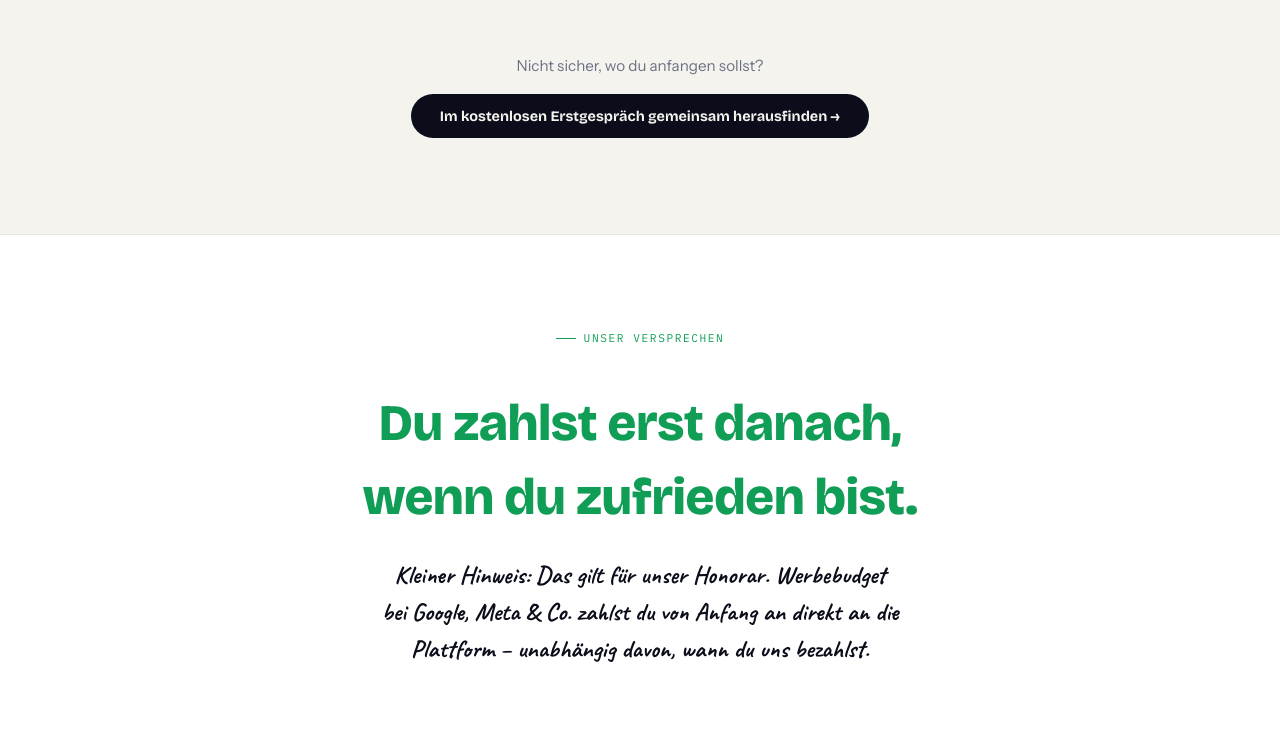
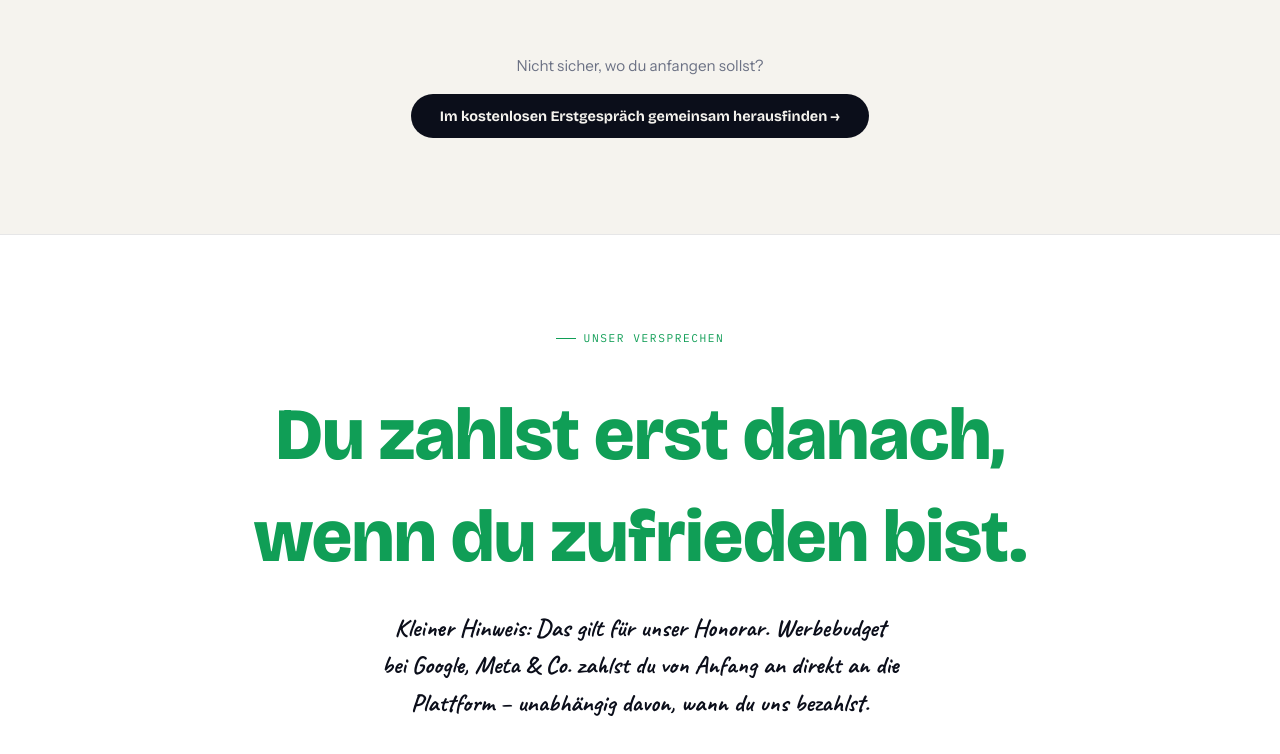
Before and after one commit to 1-david-1/website, a plain HTML site: page index.html in a window 1280 px wide. Shown: the part 2042-2796 px from the top of the page. Drawn offline with nearby package versions, Linux system fonts and the light colour scheme.

Commit message:
Adjust CSS styles for usp-inner and usp-hw

```diff
--- a/css/main.css
+++ b/css/main.css
@@ -4051,7 +4051,7 @@
 }
 
 .usp-inner {
-  max-width: 720px;
+  max-width: 840px;
   margin: 0 auto;
   display: flex;
   flex-direction: column;
@@ -4063,15 +4063,15 @@
   display: flex;
   flex-direction: column;
   align-items: center;
-  gap: .3em;
+  gap: clamp(.3rem, 1vw, .6rem);
   color: var(--green);
 }
 
 .usp-hw-line {
   font-family: var(--H);
   font-weight: 800;
-  font-size: clamp(1.8rem, 4.6vw, 3.2rem);
-  line-height: 1.3;
+  font-size: clamp(2.4rem, 7vw, 4.6rem);
+  line-height: 1.25;
   letter-spacing: -.01em;
 }
 
```
